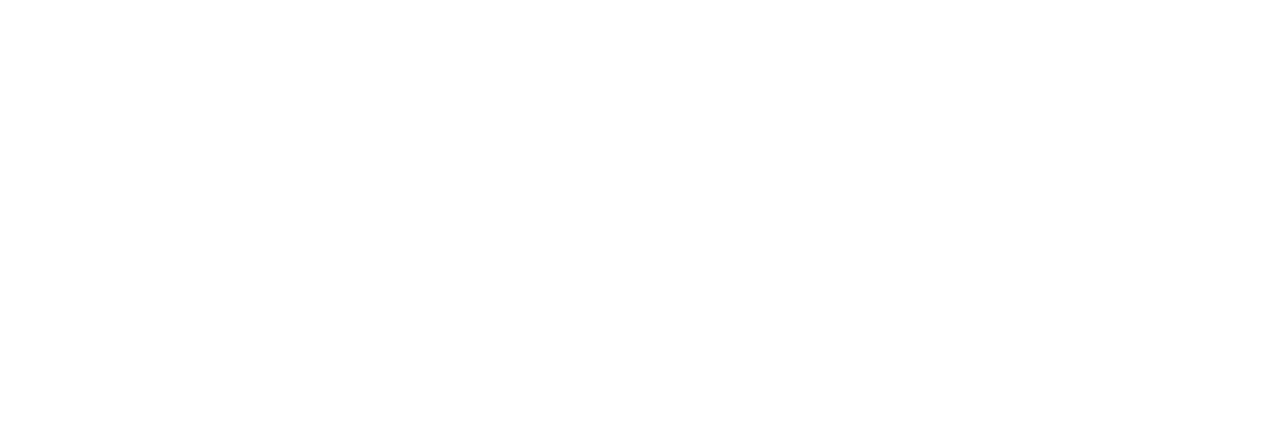
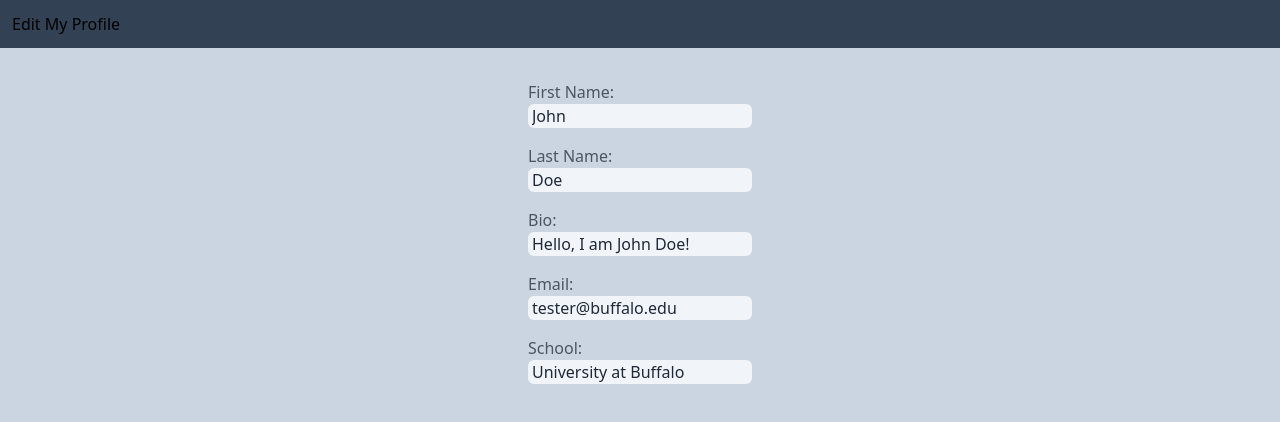
Before and after one commit to ilhanbae/Grouped, a React (Create React App) app in the folder front_end/: page /editprofile in a window 1280 px wide. Before the commit this address had no page. Shown: the top 422 px of the page. Built offline with nearby package versions, Linux system fonts and the light colour scheme.

Commit message:
Add basic user fields in edit profile page
This includes First Name, Last Name, Bio, Email, and School

```diff
--- a/front_end/src/App.jsx
+++ b/front_end/src/App.jsx
@@ -1,12 +1,14 @@
 import React from 'react'
 import { BrowserRouter as Router, Route, Routes } from "react-router-dom";
 import { Profile } from './pages/Profile/Profile';
+import { EditProfile } from "./pages/EditProfile/EditProfile";
 
 export default function App() {
   return (
     <Router>
       <Routes>
         <Route path="/profile" element={<Profile />} />
+        <Route path="/editprofile" element={<EditProfile />} />
       </Routes>
     </Router>
   );
--- /dev/null
+++ b/front_end/src/pages/EditProfile/EditProfile.jsx
@@ -0,0 +1,98 @@
+import React, { useState } from "react";
+
+export const EditProfile = () => {
+  const [userInfo, setUserInfo] = useState({
+    firstname: "John",
+    lastname: "Doe",
+    bio: "Hello, I am John Doe!",
+    email: "tester@buffalo.edu",
+    school: "University at Buffalo",
+  });
+
+  const handleChange = (e) => {
+    const { id, value } = e.target;
+    setUserInfo({ ...userInfo, [id]: value });
+  };
+
+  return (
+    <div className="min-h-screen flex items-center flex-col bg-slate-300">
+      {/* Header */}
+      <div className="min-w-full bg-slate-700 p-3">
+        <h1 className="">Edit My Profile</h1>
+      </div>
+      {/* User Fields */}
+      <form className="bg-slate-300 p-8 rounded-lg flex flex-col w-72">
+        {/* First Name */}
+        <div className="mb-4">
+          <label className="text-gray-600" htmlFor="firstname">
+            First Name:
+          </label>
+          <input
+            className="rounded-md w-full px-1 bg-slate-100 text-gray-800 focus:outline focus:shadow-outline"
+            id="firstname"
+            type="text"
+            placeholder={"Enter your first name"}
+            value={userInfo.firstname}
+            onChange={handleChange}
+          />
+        </div>
+        {/* Last Name */}
+        <div className="mb-4">
+          <label className="text-gray-600" htmlFor="lastName">
+            Last Name:
+          </label>
+          <input
+            className="rounded-md w-full px-1 bg-slate-100 text-gray-800 focus:outline focus:shadow-outline"
+            id="lastname"
+            type="text"
+            placeholder={"Enter your last name"}
+            value={userInfo.lastname}
+            onChange={handleChange}
+          />
+        </div>
+        {/* Bio */}
+        <div className="mb-4">
+          <label className="text-gray-600" htmlFor="bio">
+            Bio:
+          </label>
+          <input
+            className="rounded-md w-full px-1 bg-slate-100 text-gray-800 focus:outline focus:shadow-outline"
+            id="bio"
+            type="text"
+            placeholder={"Enter your bio"}
+            value={userInfo.bio}
+            onChange={handleChange}
+          />
+        </div>
+        {/* Email */}
+        <div className="mb-4">
+          <label className="text-gray-600" htmlFor="email">
+            Email:
+          </label>
+          <input
+            className="rounded-md w-full px-1 bg-slate-100 text-gray-800 focus:outline focus:shadow-outline"
+            id="email"
+            type="text"
+            placeholder={"Enter your email address"}
+            value={userInfo.email}
+            onChange={handleChange}
+          />
+        </div>
+        {/* School */}
+        <div className="mb-4">
+          <label className="text-gray-600" htmlFor="school">
+            School:
+          </label>
+          <input
+            className="rounded-md w-full px-1 bg-slate-100 text-gray-800 focus:outline focus:shadow-outline"
+            id="school"
+            type="text"
+            placeholder={"Enter your school name"}
+            value={userInfo.school}
+            onChange={handleChange}
+          />
+        </div>
+      </form>
+    </div>
+  );
+};
--- a/front_end/src/pages/Profile/Profile.jsx
+++ b/front_end/src/pages/Profile/Profile.jsx
@@ -4,7 +4,7 @@
   const user = {
     firstname: "John",
     lastname: "Doe",
-    bio: "Hello, I am tester!",
+    bio: "Hello, I am John Doe!",
     email: "tester@buffalo.edu",
     school: "University at Buffalo",
   };
```
